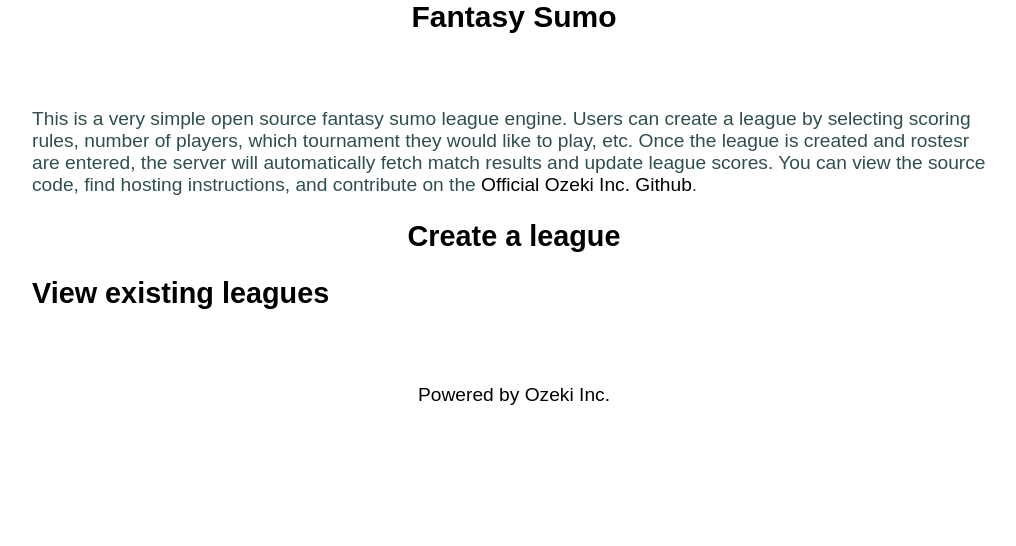
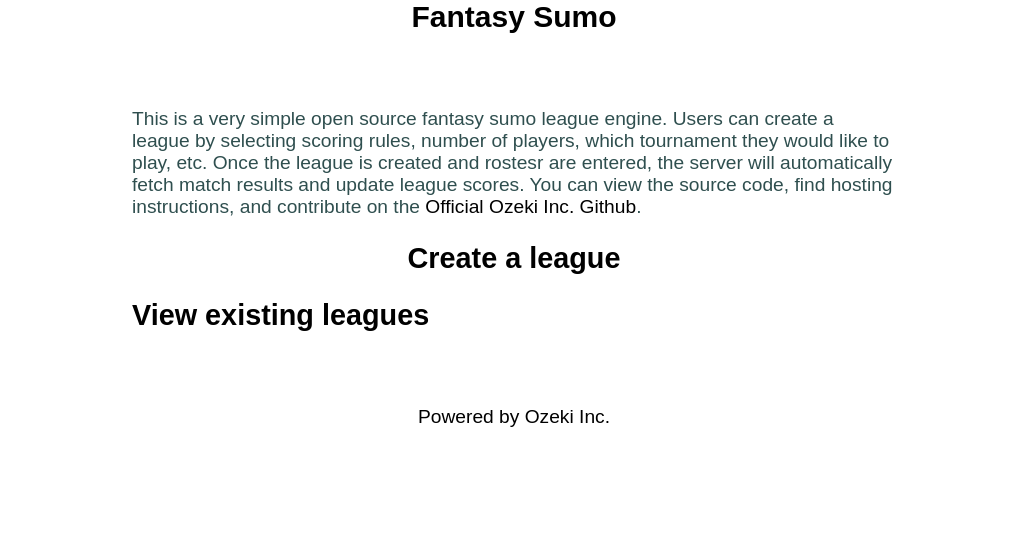
Before and after one commit to ozeki-inc/ozeki-fantasy-sumo, a Flask app: template templates/home.html in a window 1280 px wide. Shown: the part 413-959 px from the top of the page, without its empty margins (126-1142 px from the left). Run offline with Flask 2, Linux system fonts and the light colour scheme; the template is opened without the code that fills it, so the values that code supplies are empty.

Commit message:
wider margins

```diff
--- a/static/main.css
+++ b/static/main.css
@@ -1,8 +1,8 @@
 html {
   font-family: arial, sans-serif;
   margin-top: 200;
-  margin-right: 150px;
-  margin-left: 150px;
+  margin-right: 250px;
+  margin-left: 250px;
   margin-bottom: 200px;
   font-size: 1.2em;
   }
```
